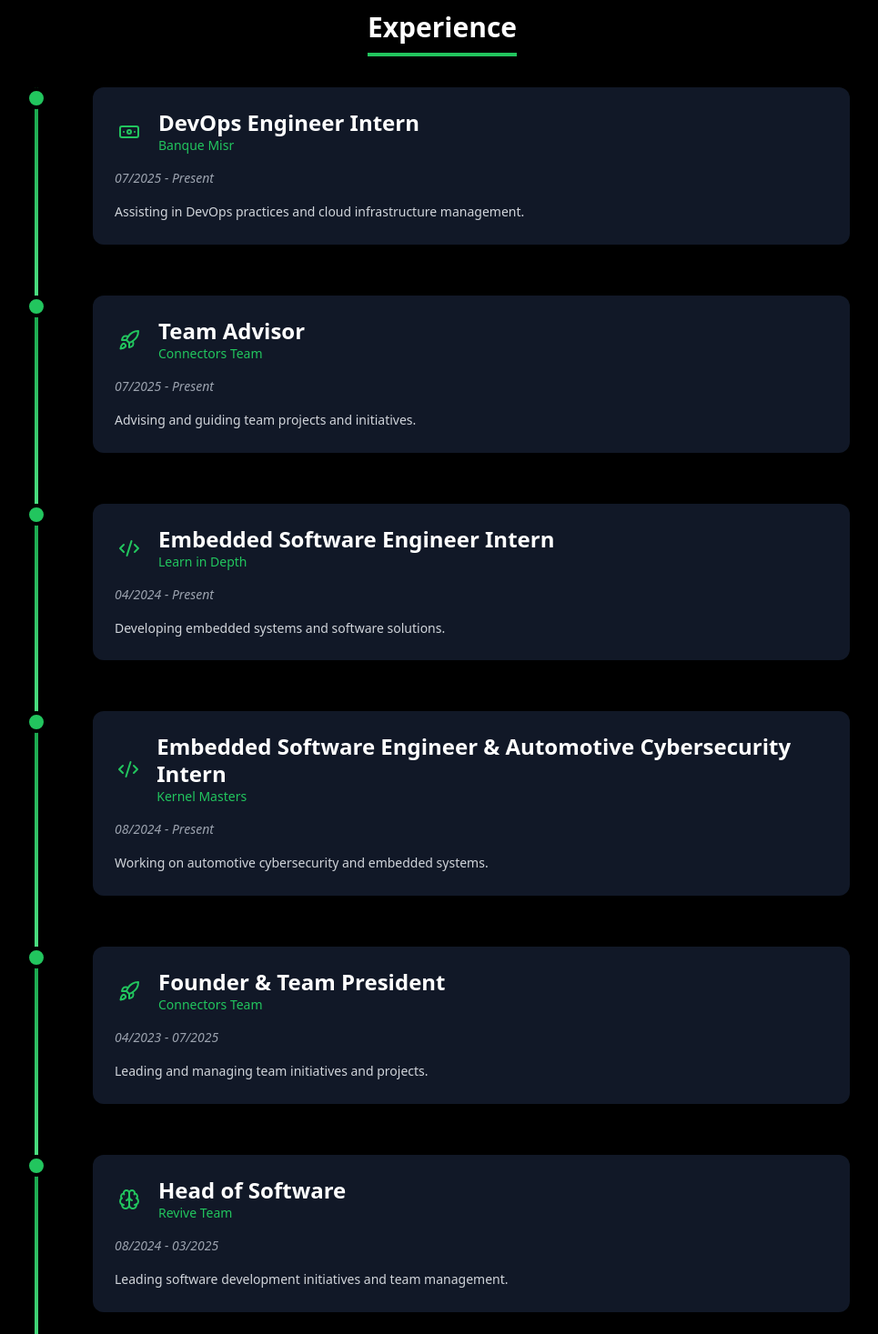
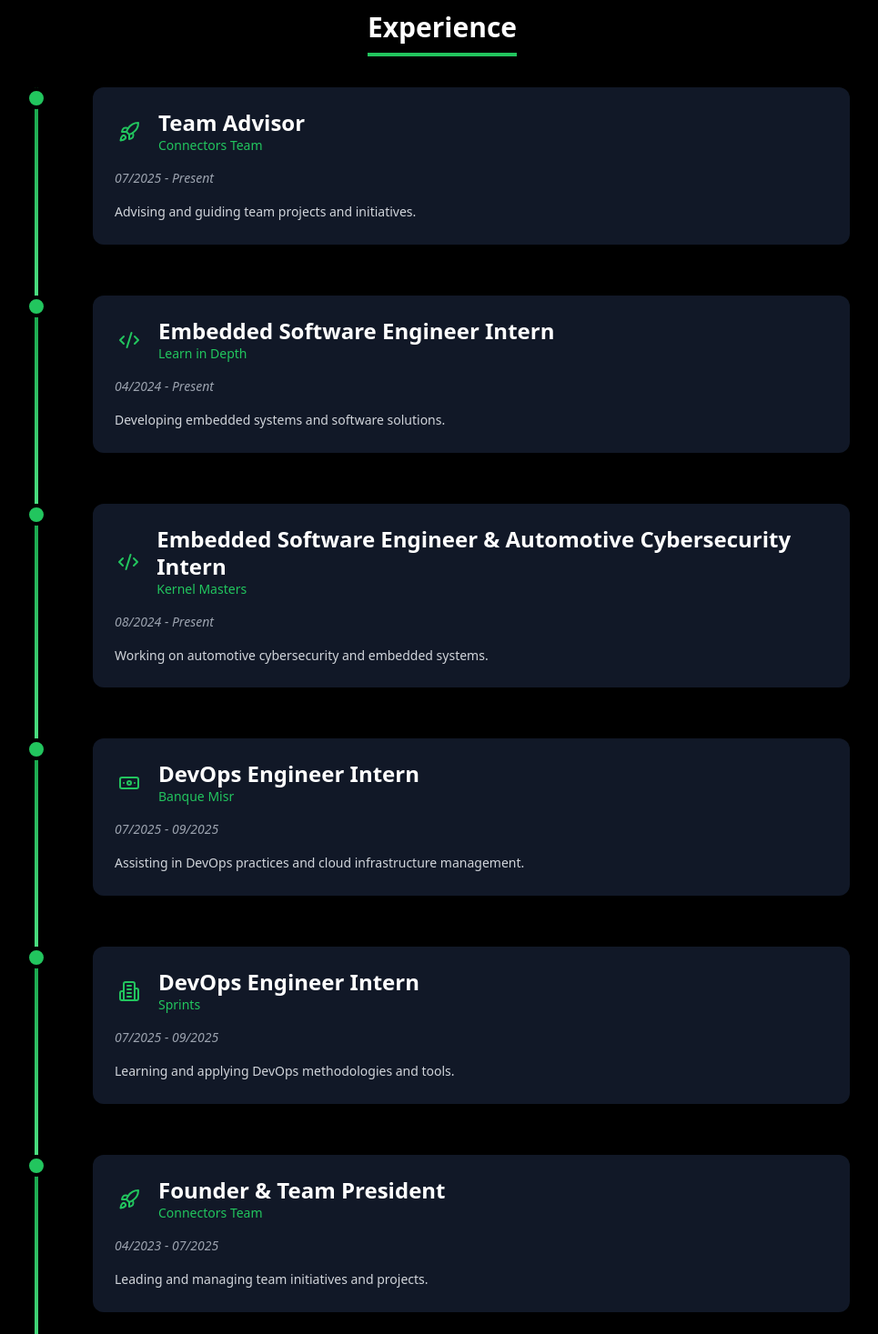
Before and after one commit to mmtrabya/Portfolio-Website, a React (Vite) app: page / in a window 1280 px wide. Shown: the part 2520-3987 px from the top of the page at 91% size, without its empty margins (154-1119 px from the left). Built offline with nearby package versions, Linux system fonts and the light colour scheme.

Commit message:
Applied Changes

```diff
--- a/src/components/Experience/Experience.tsx
+++ b/src/components/Experience/Experience.tsx
@@ -3,12 +3,6 @@
 import { SectionTitle } from '../shared/SectionTitle';
 
 const experiences = [
-  {
-    title: 'DevOps Engineer Intern',
-    company: 'Banque Misr',
-    period: '07/2025 - Present',
-    description: 'Assisting in DevOps practices and cloud infrastructure management.'
-  },
   {
     title: 'Team Advisor',
     company: 'Connectors Team',
@@ -26,6 +20,18 @@
     company: 'Kernel Masters',
     period: '08/2024 - Present',
     description: 'Working on automotive cybersecurity and embedded systems.'
+  },
+  {
+    title: 'DevOps Engineer Intern',
+    company: 'Banque Misr',
+    period: '07/2025 - 09/2025',
+    description: 'Assisting in DevOps practices and cloud infrastructure management.'
+  },
+  {
+    title: 'DevOps Engineer Intern',
+    company: 'Sprints',
+    period: '07/2025 - 09/2025',
+    description: 'Learning and applying DevOps methodologies and tools.'
   },
   {
     title: 'Founder & Team President',
```
